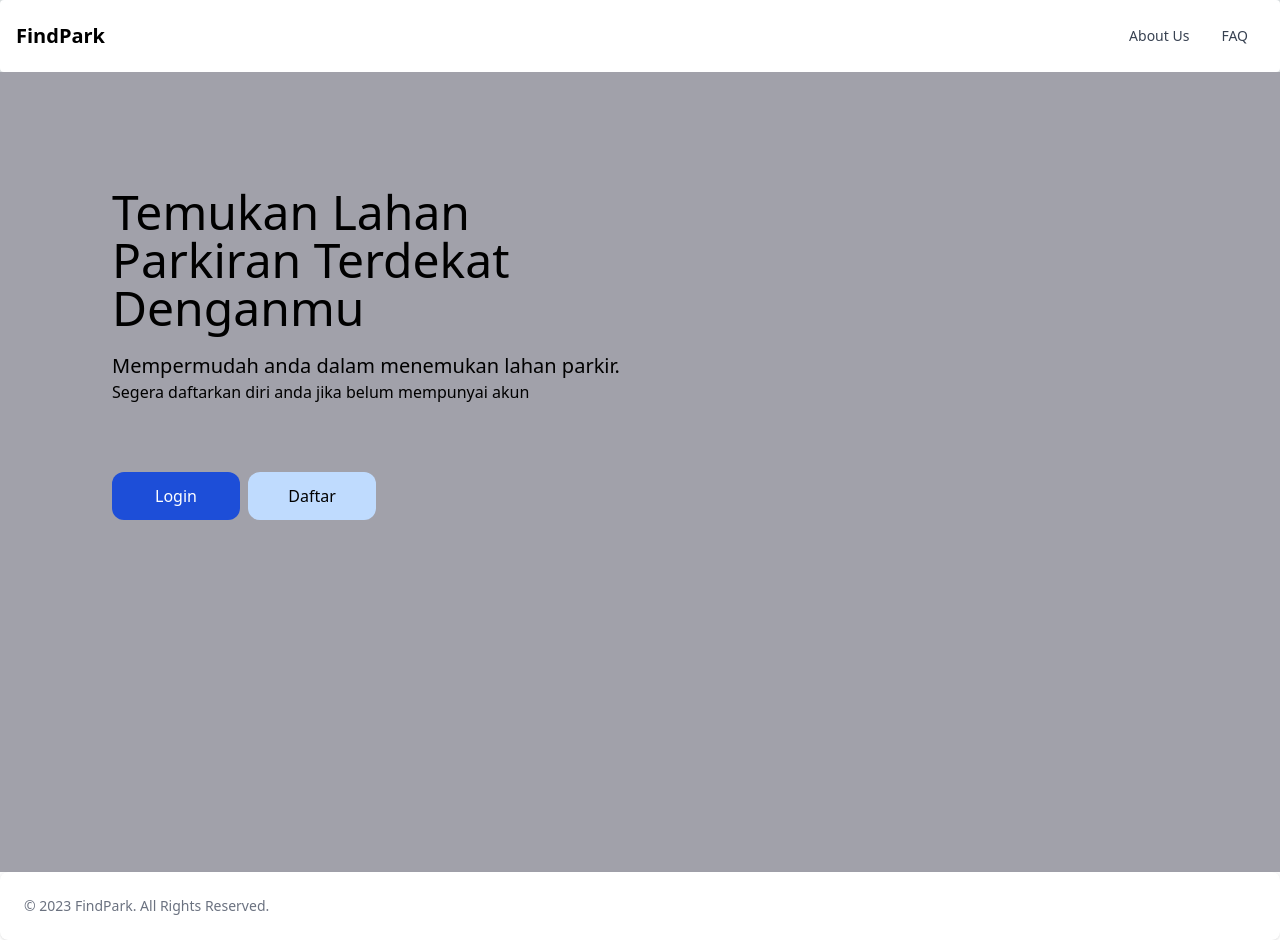
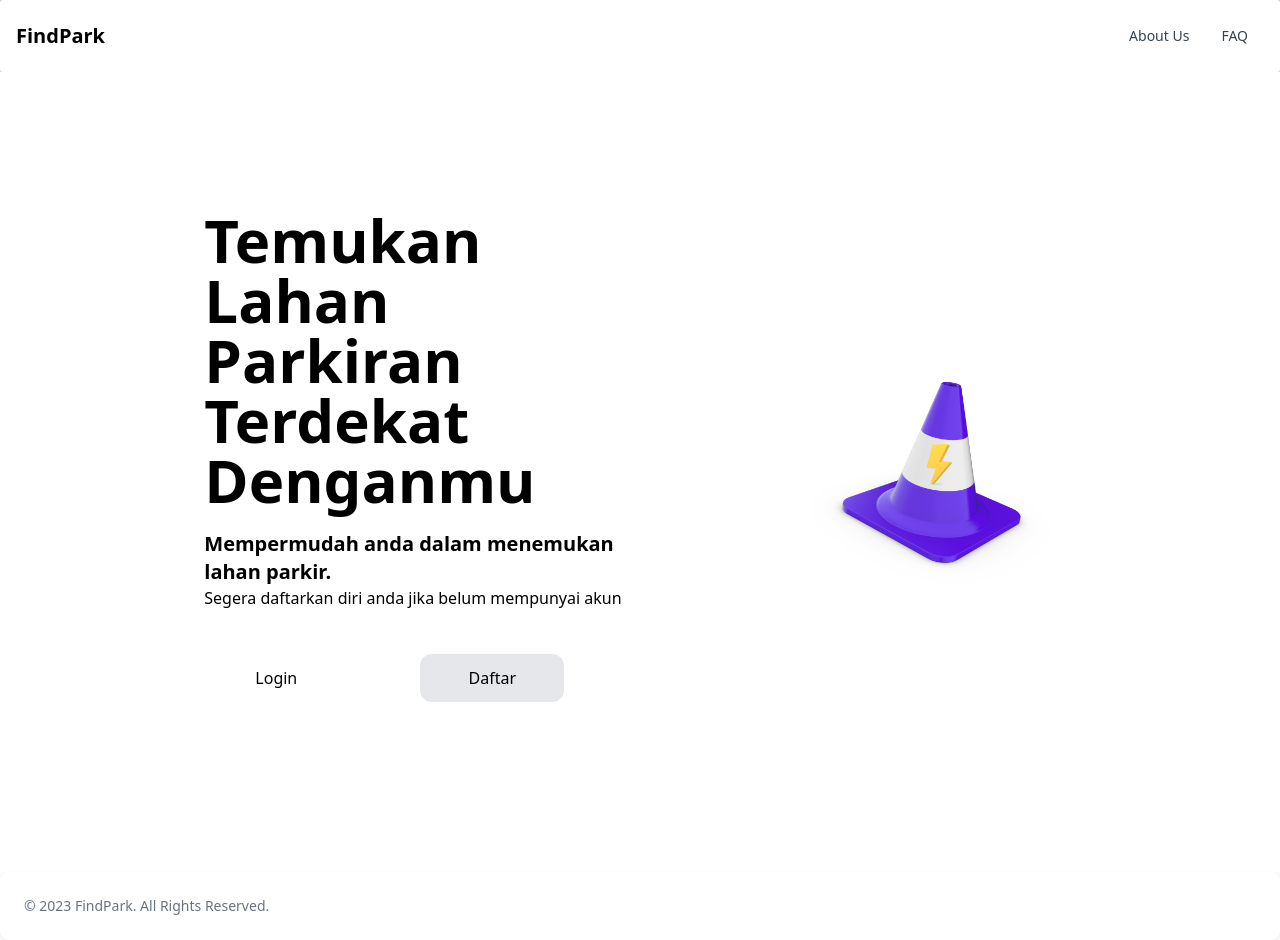
Before and after one commit to ahmadadi1415/nextfindpark, a Next.js app: page / in a window 1280 px wide. Built offline with nearby package versions, Linux system fonts and the light colour scheme.

Commit message:
updatefrontend

```diff
--- a/src/components/recomcard.tsx
+++ b/src/components/recomcard.tsx
@@ -1,4 +1,4 @@
-import { ppid } from 'process';
+import { ppid } from "process";
 
 export function Recomcard() {
   return (
@@ -11,22 +11,26 @@ export function Recomcard() {
                 <img className="rounded-t-lg" src="/kunci.png" alt="" />
               </a>
             </div>
-            <h5 className="py-5 text-xl font-medium leading-tight text-neutral-800 dark:text-neutral-50">Nama Parkiran</h5>
+            <h5 className="py-5 text-xl font-medium leading-tight text-neutral-800 dark:text-neutral-50">
+              Nama Parkiran
+            </h5>
             <p className="text-base text-neutral-600 dark:text-neutral-200">
-              Lorem ipsum dolor sit amet consectetur adipisicing elit. Velit, maiores exercitationem excepturi dignissimos quis illum! Adipisci ratione quod ipsum, voluptate, vitae inventore consequatur, harum a voluptatum excepturi
-              voluptates atque delectus?
+              Lorem ipsum dolor sit amet consectetur adipisicing elit. Velit,
+              maiores exercitationem excepturi dignissimos quis illum! Adipisci
+              ratione quod ipsum, voluptate, vitae inventore consequatur, harum
+              a voluptatum excepturi voluptates atque delectus?
             </p>
           </div>
-          <div className="grid border grid-cols-4 mb-5 max-w-lg h-20 rounded-r-full justify-items-center items-center bg-black">
-            <div className="border">
+          <div className="grid  grid-cols-4 mb-5 max-w-lg h-20 rounded-r-full justify-items-center items-center bg-black">
+            <div className="">
               <img className="" src="/lokasi.png" alt="" width="" />
               <p>Lokasi</p>
             </div>
-            <div className="border">
+            <div className="">
               <img className="" src="/motor.png" alt="" width="" />
               <p>Kapasitas</p>
             </div>
-            <div className="border">
+            <div className="">
               <img className="" src="/star.png" alt="" />
             </div>
             <div>
--- /dev/null
+++ b/src/pages/aboutus.tsx
@@ -0,0 +1 @@
+export default function Aboutus() {}
--- a/src/pages/index.tsx
+++ b/src/pages/index.tsx
@@ -11,41 +11,45 @@ export default function Home() {
     <>
       <Navbar />
       <div>
-        <main className="flex flex-col justify-between items-center p-28 min-h-screen bg-zinc-400">
-          <div className="flex w-1/2 container flex-col mr-auto py-1 relative">
-            {/* <Image
-              src="/cone.png"
-              alt="Picture of the author"
-              width="320"
-              height="120"
-              objectFit="cover" // change to suit your needs
-              className="ml-96" // just an example
-            /> */}
-            <h1 className="text-5xl font-sans text-left">
+        <main className="p-32 flex items-center justify-between flex-col-2 min-h-screen bg-white">
+          <div className="">
+            <div className="mx-auto flex-col flex w-3/4  ">
+              <h1 className="antialiased text-6xl font-sans text-left text-black font-bold">
                 Temukan Lahan Parkiran Terdekat Denganmu
               </h1>
               <div className="py-5">
-              <h2 className="text-xl font-sans text-left">
+                <h2 className="text-xl font-sans text-left text-black font-bold">
                   Mempermudah anda dalam menemukan lahan parkir.
                 </h2>
-              <p className="text-s font-sans text-left">
+                <p className="text-s font-sans text-left text-black">
                   Segera daftarkan diri anda jika belum mempunyai akun
                 </p>
               </div>
-            <div className="py-12">
+              <div className="py-6 ">
                 <button
                   type="button"
-                className="h-12 w-32 text-white bg-blue-700 hover:bg-blue-800 focus:ring-4 focus:ring-blue-300 font-medium rounded-xl text-m mr-2 mb-2 dark:bg-blue-600 dark:hover:bg-blue-700 focus:outline-none dark:focus:ring-blue-800"
+                  className="h-12 w-36 inline-block rounded bg-primary hover:bg-blue-800 focus:ring-4 focus:ring-blue-300 font-medium rounded-xl text-m mr-2 mb-2 dark:bg-blue-600 dark:hover:bg-blue-700 focus:outline-none dark:focus:ring-blue-800"
                 >
                   <a href="">Login</a>
                 </button>
                 <button
                   type="button"
-                className="h-12 w-32 text-black bg-blue-200 hover:bg-blue-900 focus:ring-4 focus:ring-blue-300 font-medium rounded-xl text-m  mr-2 mb-2  dark:hover:bg-grey-200 focus:outline-none dark:focus:ring-blue-800"
+                  className="ml-16 h-12 w-36 inline-block rounded text-black bg-gray-200 hover:bg-gray-300 focus:ring-4 focus:ring-blue-300 font-medium rounded-xl text-m  mr-2 mb-2  dark:hover:bg-grey-200 focus:outline-none dark:focus:ring-blue-800"
                 >
                   <a href="">Daftar</a>
                 </button>
               </div>
+            </div>
+          </div>
+          <div className="">
+            <Image
+              src="/cone.png"
+              alt="cone"
+              width="935"
+              height="0"
+              objectFit="cover" // change to suit your needs
+              className="scale-100 ml-auto " // just an example
+            />
           </div>
         </main>
       </div>
--- a/src/pages/login.tsx
+++ b/src/pages/login.tsx
@@ -1,11 +1,11 @@
-import Head from 'next/head';
-import Image from 'next/image';
-import { Inter } from '@next/font/google';
-import styles from '@/styles/Home.module.css';
-import { Navbar } from '@/components/navbar';
-import { Footer } from '@/components/footer';
+import Head from "next/head";
+import Image from "next/image";
+import { Inter } from "@next/font/google";
+import styles from "@/styles/Home.module.css";
+import { Navbar } from "@/components/navbar";
+import { Footer } from "@/components/footer";
 
-const inter = Inter({ subsets: ['latin'] });
+const inter = Inter({ subsets: ["latin"] });
 
 export default function Login() {
   // Front End Login Form
@@ -19,18 +19,28 @@ export default function Login() {
       </Head>
       <Navbar />
       <div>
-        <main className="p-24 flex items-center justify-between flex-col-2 min-h-screen bg-white ">
+        <main className="p-36 flex items-center justify-between flex-col-2 min-h-screen bg-white ">
           <form>
             <div>
               <div>
-                <p className="text-xl text-amber-900 pb-5 font-bold">Halo!</p>
-                <p className="text-black pb-7">Kamu harus login dulu nih sebelum pakai app-nya</p>
+                <p className="text-5xl text-amber-900  pb-5 font-bold">Halo!</p>
+                <p className="text-xl text-black pb-7">
+                  Kamu harus login dulu nih sebelum pakai app-nya
+                </p>
               </div>
               <div className="pb-5">
-                <input type="email" className="rounded-lg w-96 text-black" placeholder="Email" />
+                <input
+                  type="email"
+                  className="rounded-lg w-96 text-black"
+                  placeholder="Email"
+                />
               </div>
               <div className="pb-3">
-                <input type="password" className="rounded-lg w-96 text-black" placeholder="Password" />
+                <input
+                  type="password"
+                  className="rounded-lg w-96 text-black"
+                  placeholder="Password"
+                />
               </div>
               <div className="grid grid-cols-2 pb-7 font-bold">
                 <div className="text-black">
@@ -52,14 +62,13 @@ export default function Login() {
               </div>
             </div>
           </form>
-          <div>
+          <div className="">
             <Image
               src="/tameng.png"
+              width="540"
+              height="0"
               alt="Picture of the author"
-              width="320"
-              height="120"
-              objectFit="cover" // change to suit your needs
-              className="ml-96" // just an example
+              className="scale-100  mr-24" // just an example
             />
           </div>
         </main>
--- a/src/pages/registration.tsx
+++ b/src/pages/registration.tsx
@@ -1,11 +1,11 @@
-import { useRouter } from 'next/navigation';
-import Head from 'next/head';
-import Image from 'next/image';
-import { Inter } from '@next/font/google';
-import styles from '@/styles/Home.module.css';
-import { Navbar } from '@/components/navbar';
-import { Footer } from '@/components/footer';
-import { useState } from 'react';
+import { useRouter } from "next/navigation";
+import Head from "next/head";
+import Image from "next/image";
+import { Inter } from "@next/font/google";
+import styles from "@/styles/Home.module.css";
+import { Navbar } from "@/components/navbar";
+import { Footer } from "@/components/footer";
+import { useState } from "react";
 
 export default function Registration() {
   // Front End Registration Form
@@ -20,24 +20,42 @@ export default function Registration() {
         <link rel="icon" href="/favicon.ico" />
       </Head>
       <div>
-        <main className="p-24 flex items-center justify-between flex-col-2 min-h-screen bg-white">
+        <main className="p-36 flex items-center justify-between flex-col-2 min-h-screen bg-white">
           <form>
             <div>
               <div>
-                <p className="text-xl text-amber-900 pb-5 font-bold">Belum punya akun?</p>
-                <p className="text-black pb-7">Isi form dibawah</p>
+                <p className="text-5xl text-amber-900 pb-5 font-bold">
+                  Belum punya akun?
+                </p>
+                <p className="text-xl text-black pb-7">Isi form dibawah</p>
               </div>
               <div className="pb-5">
-                <input type="text" className="rounded-lg w-96 text-black" placeholder="Nama" />
+                <input
+                  type="text"
+                  className="rounded-lg w-96 text-black"
+                  placeholder="Nama"
+                />
               </div>
               <div className="pb-5">
-                <input type="email" className="rounded-lg w-96 text-black" placeholder="Email" />
+                <input
+                  type="email"
+                  className="rounded-lg w-96 text-black"
+                  placeholder="Email"
+                />
               </div>
               <div className="pb-5">
-                <input type="password" className="rounded-lg w-96 text-black" placeholder="Sandi" />
+                <input
+                  type="password"
+                  className="rounded-lg w-96 text-black"
+                  placeholder="Sandi"
+                />
               </div>
               <div className="pb-3">
-                <input type="password" className="rounded-lg w-96 text-black" placeholder="Konfirmasi Sandi" />
+                <input
+                  type="password"
+                  className="rounded-lg w-96 text-black"
+                  placeholder="Konfirmasi Sandi"
+                />
               </div>
               <div className="grid grid-cols-3 pb-7">
                 <div>
@@ -59,10 +77,10 @@ export default function Registration() {
             <Image
               src="/kunci.png"
               alt="Picture of the author"
-              width="320"
-              height="120"
+              width="540"
+              height="0"
               objectFit="cover" // change to suit your needs
-              className="ml-96" // just an example
+              className="scale-100  mr-24" // just an example
             />
           </div>
         </main>
```
Lines whose indentation alone changed are shown as unchanged.
